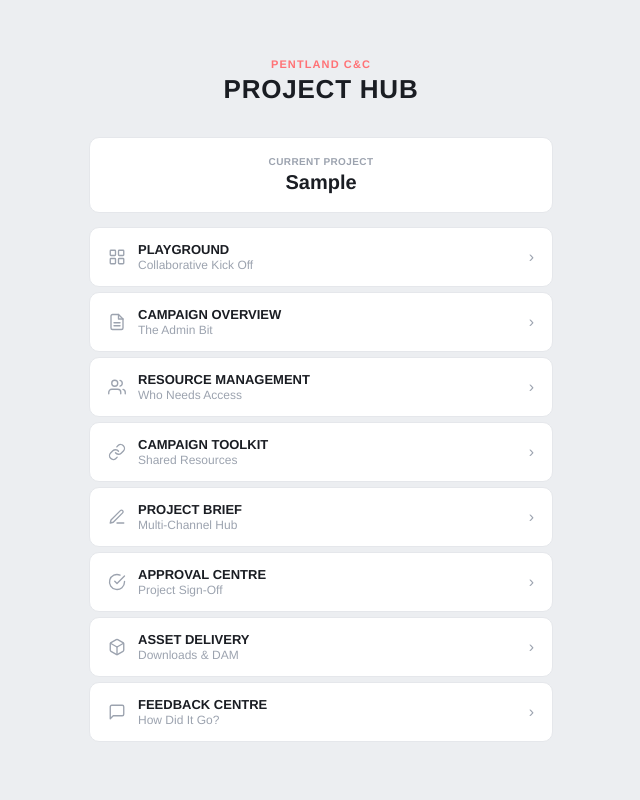
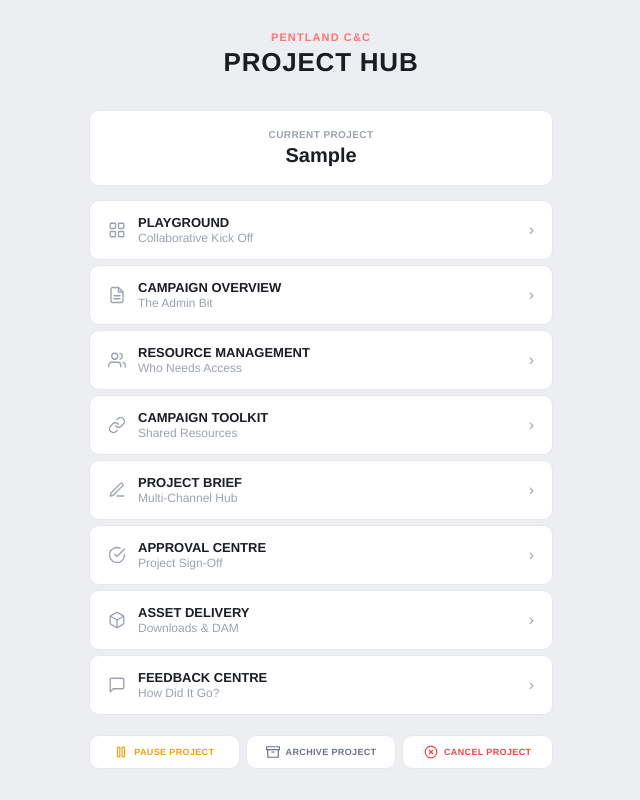
Before and after one commit to richpalmer71-pent/ProjectHubv01, a React (Create React App) app: page / in a window 1280 px wide. Both pictures are taken after typing "Sample" into the empty fields and a click on the button "GO". Shown: the whole page, without its empty margins (319-959 px from the left). Built offline with nearby package versions, Linux system fonts and the light colour scheme.

Commit message:
Add files via upload

```diff
--- a/src/App.js
+++ b/src/App.js
@@ -4,7 +4,7 @@ import ResourceManagement from "./components/ResourceManagement";
 import AssetDelivery from "./components/AssetDelivery";
 import FeedbackCentre from "./components/FeedbackCentre";
 import Dashboard from "./components/Dashboard";
-import { C, ff, hd, bd, bi, rad, g, LOCALES, DEFAULT_USERS, LANG, tx, ICN, MODULES, Card, Field, Input, TextArea, Chip, CG, EmailSelect, Sec, CT, PageTitle, Sidebar, RESPONSIVE_CSS, sendNotification } from "./components/shared";
+import { C, ff, hd, bd, bi, rad, g, LOCALES, DEFAULT_USERS, LANG, tx, ICN, MODULES, Card, Field, Input, TextArea, Chip, CG, EmailSelect, Sec, CT, PageTitle, Sidebar, RESPONSIVE_CSS, sendNotification, ProjectActions } from "./components/shared";
 
 const PAID_SIZE_GROUPS = {"PMAX / PPC":["1200x300","1200x628","1200x1200","960x1200","300x300"],"PAID SOCIAL":["1080x1080","1080x1350","1080x1920"],"DISPLAY":["728x90","970x250","300x250","160x600","300x600"],"AFFILIATES":["336x280","320x50"]};
 const EMAIL_TYPES = ["Launch","Product","Promo","Community"];
@@ -37,6 +37,15 @@ export default function App(){
   const [es,setEs]=useState(null); const [ho,setHo]=useState("");
   const [view,setView]=useState("landing"); const [searchJob,setSearchJob]=useState(""); const [apiKey,setApiKey]=useState("");
   const [sidebarOpen,setSidebarOpen]=useState(false);
+  const [projectStatus,setProjectStatus]=useState("active");
+  const [actionMsg,setActionMsg]=useState(null);
+  const handleProjectAction=(action)=>{
+    if(action==="pause"){setProjectStatus("paused");setActionMsg("PROJECT PAUSED");}
+    else if(action==="resume"){setProjectStatus("active");setActionMsg("PROJECT RESUMED");}
+    else if(action==="archive"){setProjectStatus("archived");setActionMsg("PROJECT ARCHIVED");}
+    else if(action==="cancel"){setProjectStatus("cancelled");setActionMsg("PROJECT CANCELLED");}
+    setTimeout(()=>setActionMsg(null),3000);
+  };
   const tch=c=>setCh(a=>a.includes(c)?a.filter(x=>x!==c):[...a,c]);
   const tLoc=l=>setLoc(a=>a.includes(l)?a.filter(x=>x!==l):[...a,l]);
   let si=0;
@@ -118,6 +127,12 @@ export default function App(){
             </button>
           );})}
         </div>
+        {actionMsg&&<div style={{marginTop:14,padding:"10px 18px",background:projectStatus==="cancelled"?"#ef4444":projectStatus==="paused"?"#f59e0b":projectStatus==="archived"?C.g50:C.green,color:C.card,...rad,fontSize:12,...hd,fontFamily:ff,textAlign:"center"}}>{actionMsg}</div>}
+        {projectStatus!=="active"&&<div style={{marginTop:14,padding:"12px 18px",border:`1px solid ${projectStatus==="cancelled"?"#ef444433":projectStatus==="paused"?"#f59e0b33":C.g88}`,...rad,background:C.card,display:"flex",alignItems:"center",justifyContent:"center",gap:10}}>
+          <div style={{width:8,height:8,borderRadius:4,background:projectStatus==="cancelled"?"#ef4444":projectStatus==="paused"?"#f59e0b":C.g50}}/>
+          <span style={{fontSize:12,...hd,color:projectStatus==="cancelled"?"#ef4444":projectStatus==="paused"?"#f59e0b":C.g50,fontFamily:ff}}>PROJECT {projectStatus.toUpperCase()}</span>
+        </div>}
+        <div style={{marginTop:20}}><ProjectActions onAction={handleProjectAction} projectStatus={projectStatus}/></div>
       </div>
     </div>
   );
@@ -126,8 +141,14 @@ export default function App(){
   const ML = (sub, label, accent, content) => (
     <div style={{minHeight:"100vh",background:C.bg,fontFamily:ff}}>
       <style>{GS}</style>
-      <Sidebar view={view} setView={setView} jobNum={jobNum} open={sidebarOpen} setOpen={setSidebarOpen}/>
+      <Sidebar view={view} setView={setView} jobNum={jobNum} open={sidebarOpen} setOpen={setSidebarOpen} onProjectAction={handleProjectAction} projectStatus={projectStatus}/>
       <div className="main-content" style={{marginLeft:250,padding:"32px 40px 60px"}}>
+        {actionMsg&&<div style={{marginBottom:16,padding:"10px 18px",background:projectStatus==="cancelled"?"#ef4444":projectStatus==="paused"?"#f59e0b":projectStatus==="archived"?C.g50:C.green,color:C.card,...rad,fontSize:12,...hd,fontFamily:ff,textAlign:"center"}}>{actionMsg}</div>}
+        {projectStatus!=="active"&&<div style={{marginBottom:16,padding:"12px 18px",border:`1px solid ${projectStatus==="cancelled"?"#ef444433":projectStatus==="paused"?"#f59e0b33":C.g88}`,...rad,background:C.card,display:"flex",alignItems:"center",gap:10}}>
+          <div style={{width:8,height:8,borderRadius:4,background:projectStatus==="cancelled"?"#ef4444":projectStatus==="paused"?"#f59e0b":C.g50}}/>
+          <span style={{fontSize:12,...hd,color:projectStatus==="cancelled"?"#ef4444":projectStatus==="paused"?"#f59e0b":C.g50,fontFamily:ff}}>THIS PROJECT IS {projectStatus.toUpperCase()}</span>
+          {projectStatus==="paused"&&<button onClick={()=>handleProjectAction("resume")} style={{marginLeft:"auto",padding:"6px 14px",border:"none",...rad,background:C.green,color:C.card,fontSize:10,...hd,fontFamily:ff,cursor:"pointer"}}>RESUME</button>}
+        </div>}
         <PageTitle title={label} sub={sub} accent={accent} onMenu={()=>setSidebarOpen(true)}/>
         {content}
       </div>
--- a/src/components/shared.jsx
+++ b/src/components/shared.jsx
@@ -158,7 +158,26 @@ export const PageTitle = ({title, sub, accent, onMenu}) => (
   </div>
 );
 
-export function Sidebar({view, setView, jobNum, open, setOpen}) {
+export function ProjectActions({onAction, projectStatus}) {
+  const actions = [
+    {key:"pause",label:"PAUSE PROJECT",icon:<svg width="14" height="14" viewBox="0 0 24 24" fill="none" stroke="currentColor" strokeWidth="2" strokeLinecap="round"><rect x="6" y="4" width="4" height="16"/><rect x="14" y="4" width="4" height="16"/></svg>,color:"#f59e0b"},
+    {key:"archive",label:"ARCHIVE PROJECT",icon:<svg width="14" height="14" viewBox="0 0 24 24" fill="none" stroke="currentColor" strokeWidth="2" strokeLinecap="round" strokeLinejoin="round"><polyline points="21 8 21 21 3 21 3 8"/><rect x="1" y="3" width="22" height="5"/><line x1="10" y1="12" x2="14" y2="12"/></svg>,color:C.g50},
+    {key:"cancel",label:"CANCEL PROJECT",icon:<svg width="14" height="14" viewBox="0 0 24 24" fill="none" stroke="currentColor" strokeWidth="2" strokeLinecap="round"><circle cx="12" cy="12" r="10"/><line x1="15" y1="9" x2="9" y2="15"/><line x1="9" y1="9" x2="15" y2="15"/></svg>,color:"#ef4444"},
+  ];
+  if(projectStatus==="paused") actions[0]={...actions[0],key:"resume",label:"RESUME PROJECT",icon:<svg width="14" height="14" viewBox="0 0 24 24" fill="none" stroke="currentColor" strokeWidth="2" strokeLinecap="round" strokeLinejoin="round"><polygon points="5 3 19 12 5 21 5 3"/></svg>,color:C.green};
+  return (
+    <div style={{display:"flex",gap:6}}>
+      {actions.map(a=>(
+        <button key={a.key} onClick={()=>onAction(a.key)} style={{flex:1,padding:"9px 8px",border:`1px solid ${C.g88}`,...rad,background:C.card,cursor:"pointer",fontFamily:ff,display:"flex",alignItems:"center",justifyContent:"center",gap:6,transition:"all 0.15s"}}>
+          <span style={{color:a.color,display:"flex"}}>{a.icon}</span>
+          <span style={{fontSize:9,...hd,color:a.color,fontFamily:ff}}>{a.label}</span>
+        </button>
+      ))}
+    </div>
+  );
+}
+
+export function Sidebar({view, setView, jobNum, open, setOpen, onProjectAction, projectStatus}) {
   return (<>
     {open&&<div onClick={()=>setOpen(false)} className="mob-only" style={{position:"fixed",inset:0,background:"rgba(0,0,0,0.3)",zIndex:9,display:"none"}}/>}
     <div className={open?"sidebar sidebar-open":"sidebar"} style={{width:250,flexShrink:0,background:C.card,borderRight:`1px solid ${C.g88}`,display:"flex",flexDirection:"column",minHeight:"100vh",position:"fixed",left:0,top:0,bottom:0,zIndex:10,transition:"transform 0.25s ease"}}>
@@ -185,7 +204,8 @@ export function Sidebar({view, setView, jobNum, open, setOpen}) {
           </button>
         );})}
       </div>
-      <div style={{padding:14,borderTop:`1px solid ${C.g88}`}}>
+      <div style={{padding:"10px 14px",borderTop:`1px solid ${C.g88}`,display:"flex",flexDirection:"column",gap:8}}>
+        {onProjectAction&&<ProjectActions onAction={onProjectAction} projectStatus={projectStatus}/>}
         <button onClick={()=>{setView("project");setOpen(false);}} style={{width:"100%",padding:"10px",border:`1px solid ${C.g88}`,...rad,background:C.card,cursor:"pointer",fontFamily:ff,fontSize:12,fontWeight:500,color:C.g50}}>BACK TO HUB</button>
       </div>
     </div>
```
